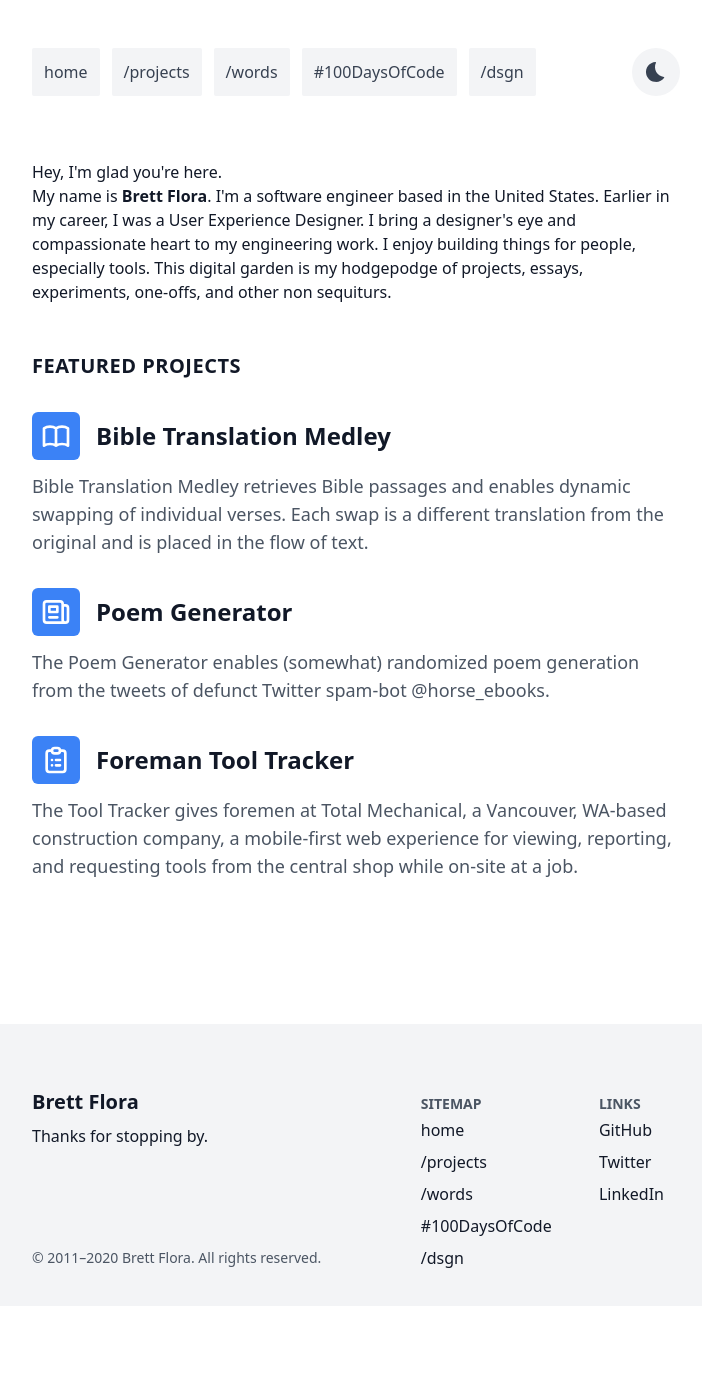
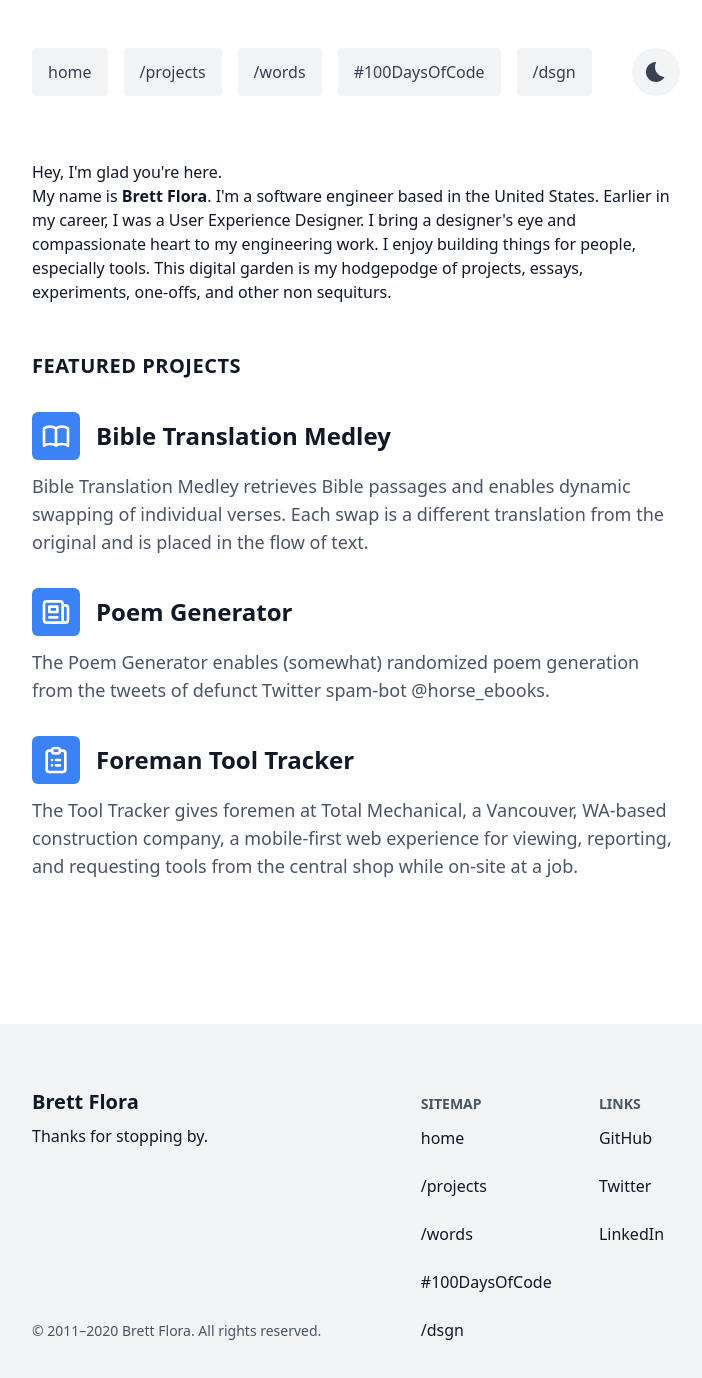
Before and after one commit to 0brett/portfolio, a Next.js app: page / in a window 1280 px wide. Shown: the top 1378 px of the page, without its empty margins (284-986 px from the left). Before the commit the page ends 1306 px from the top, so only its background shows below. Built offline with nearby package versions, Linux system fonts and the light colour scheme; what @tailwindcss/typography would draw is missing.

Commit message:
Fix footer

```diff
--- a/components/Footer.js
+++ b/components/Footer.js
@@ -9,12 +9,15 @@ export default function Footer() {
   return (
     <div className="w-full py-8 mt-8 bg-gray-100 dark:bg-gray-800 sm:pt-16 sm:mt-16">
       <footer className="grid max-w-2xl px-3 mx-auto sm:grid-cols-footer">
-        <section className="flex flex-col justify-between mb-8 sm:mb-0 sm:pb-1.5">
+        <section className="flex flex-col justify-between mb-8 sm:mb-0 sm:pb-3">
           <div>
             <h3 className="mb-2 text-xl font-black">Brett Flora</h3>
             <p>Thanks for stopping by.</p>
           </div>
-          <p className="hidden mt-4 text-sm text-gray-600 dark:text-gray-300 sm:mt-0 sm:block">
+          <p
+            className="hidden sm:block border-transparent text-sm text-gray-600 dark:text-gray-300"
+            style={{ borderBottomWidth: "1px" }}
+          >
             © 2011–{currentYear} Brett Flora. All rights reserved.
           </p>
         </section>
@@ -54,12 +57,12 @@ function FooterHeading(props) {
   )
 }
 
+const linkStyles = "block py-3 text-gray-900 dark:text-gray-100 hover:underline"
+
 function FooterNextLink(props) {
   return (
     <NextLink href={props.href}>
-      <a className="block py-1 text-gray-900 xs:mb-0 xs:mr-4 dark:text-gray-100 hover:underline">
-        {props.children}
-      </a>
+      <a className={linkStyles}>{props.children}</a>
     </NextLink>
   )
 }
@@ -68,7 +71,7 @@ function FooterLink(props) {
   return (
     <a
       href={props.href}
-      className="block py-1 text-gray-900 xs:mb-0 xs:mr-4 dark:text-gray-100 hover:underline"
+      className={linkStyles}
       target="_blank"
       rel="noopener noreferrer"
     >
--- a/components/Nav.js
+++ b/components/Nav.js
@@ -56,7 +56,7 @@ function NavLink(props) {
   return (
     <NextLink href={props.href}>
       <a
-        className={`p-3 mb-4 rounded-sm sm:mb-0 sm:mr-3 w-max ${linkText} ${linkBg}`}
+        className={`py-3 px-4 mb-4 rounded sm:mb-0 sm:mr-4 w-max ${linkText} ${linkBg}`}
       >
         {props.children}
       </a>
```
